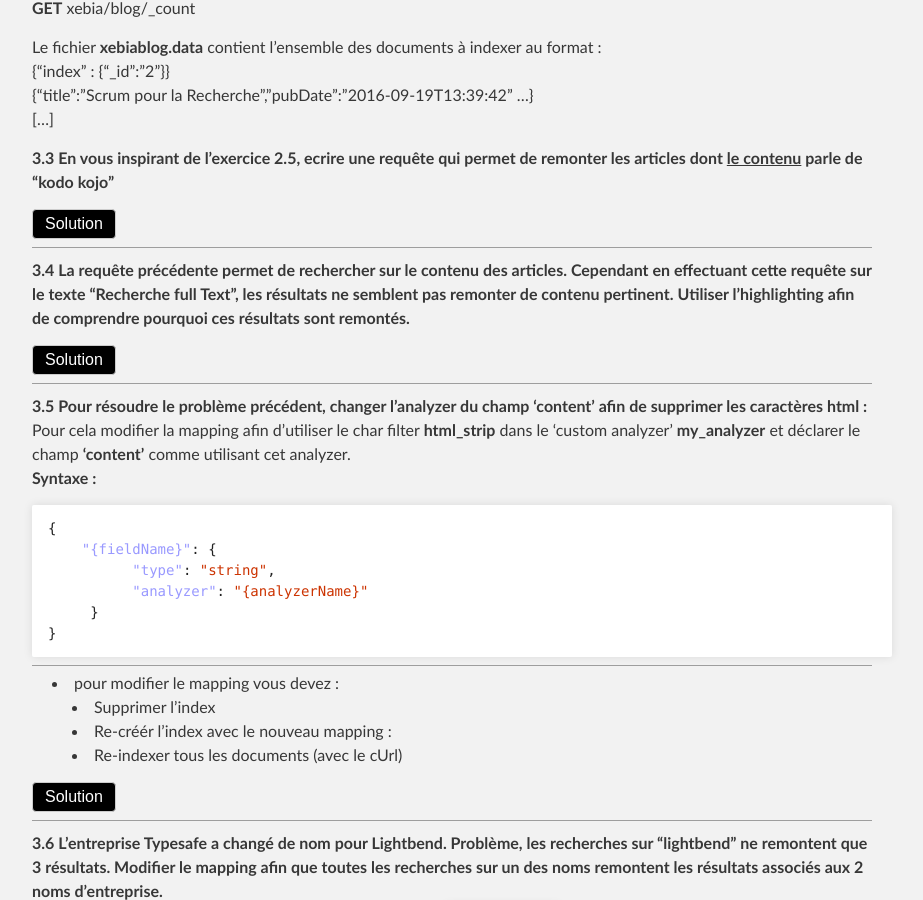
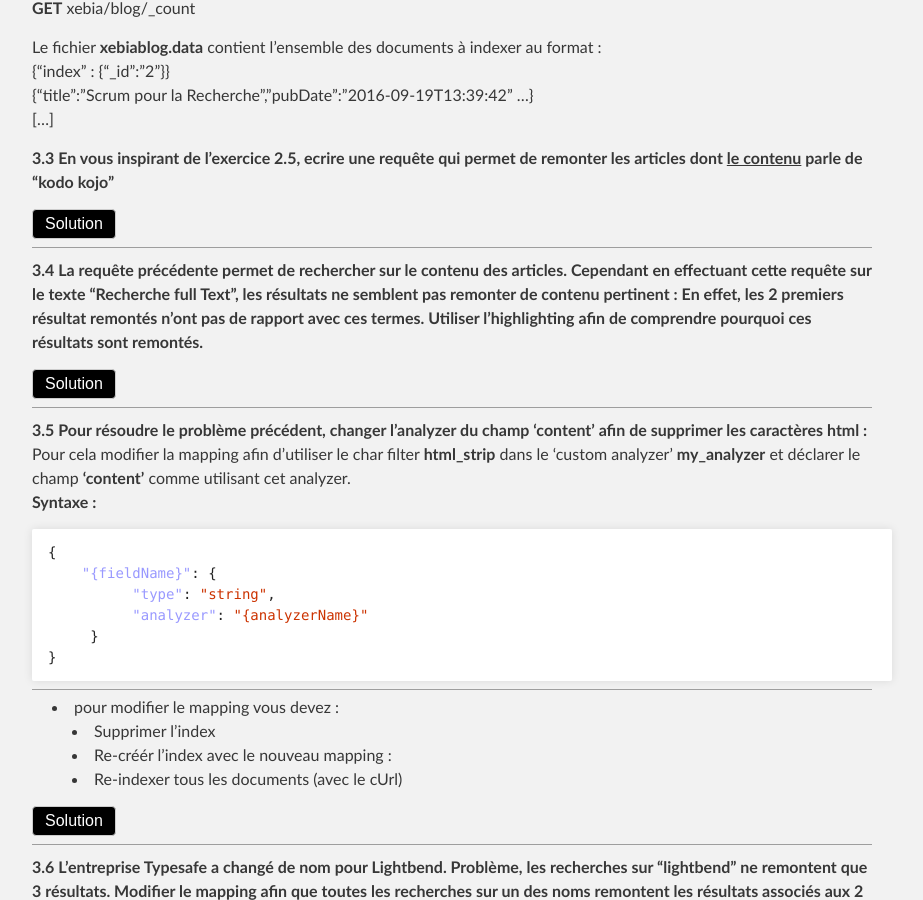
Before and after one commit to gegron/es-requests, a Jekyll site: the page built from index.md, in a window 1280 px wide and 900 px high, scrolled down 4286 px, cut to the strip 0-900 px from the top of the window. Shown: the whole strip, without its empty margins (188-1111 px from the left). Built offline with Jekyll 4.4.1, drawn with Linux system fonts in a browser that asks for light colours; nearby versions of some CDN libraries; grey boxes are pictures that could not be loaded.

Commit message:
improve explanation

```diff
--- a/index.md
+++ b/index.md
@@ -215,7 +215,7 @@ __GET__ xebia/blog/_search
 {% endhighlight %}
 </blockquote>
 ---
-  __3.4 La requête précédente permet de rechercher sur le contenu des articles. Cependant en effectuant cette requête sur le texte "Recherche full Text", les résultats ne semblent pas remonter de contenu pertinent.
+  __3.4 La requête précédente permet de rechercher sur le contenu des articles. Cependant en effectuant cette requête sur le texte "Recherche full Text", les résultats ne semblent pas remonter de contenu pertinent : En effet, les 2 premiers résultat remontés n'ont pas de rapport avec ces termes.
 Utiliser l'highlighting afin de comprendre pourquoi ces résultats sont remontés.__
 <blockquote class = 'solution' markdown="1">
 GET xebia/blog/_search
```
